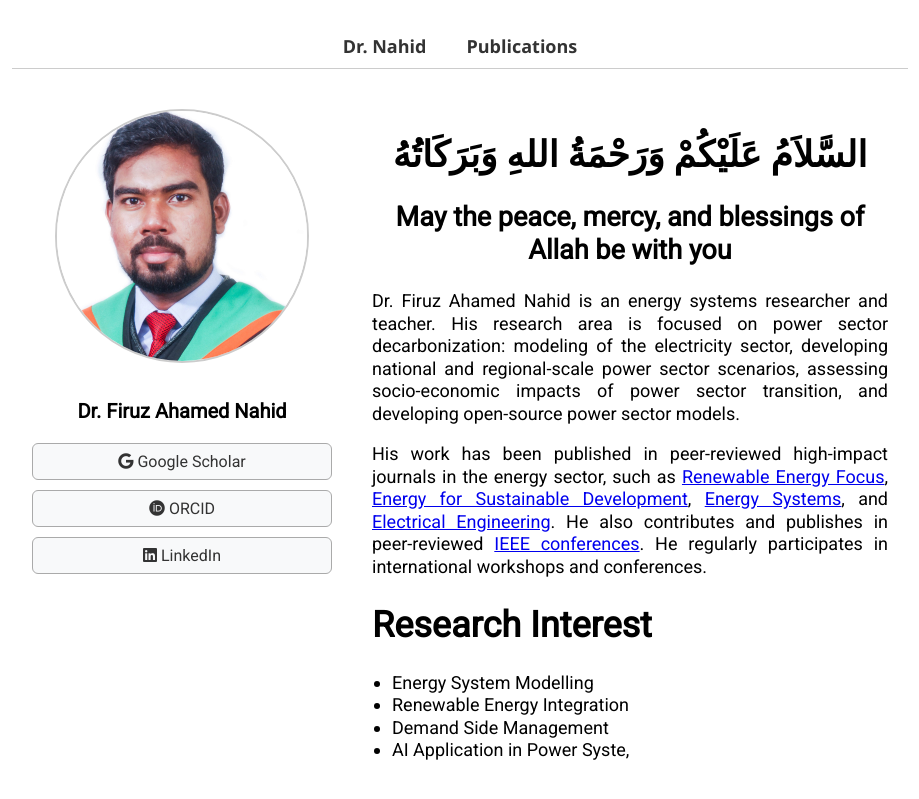
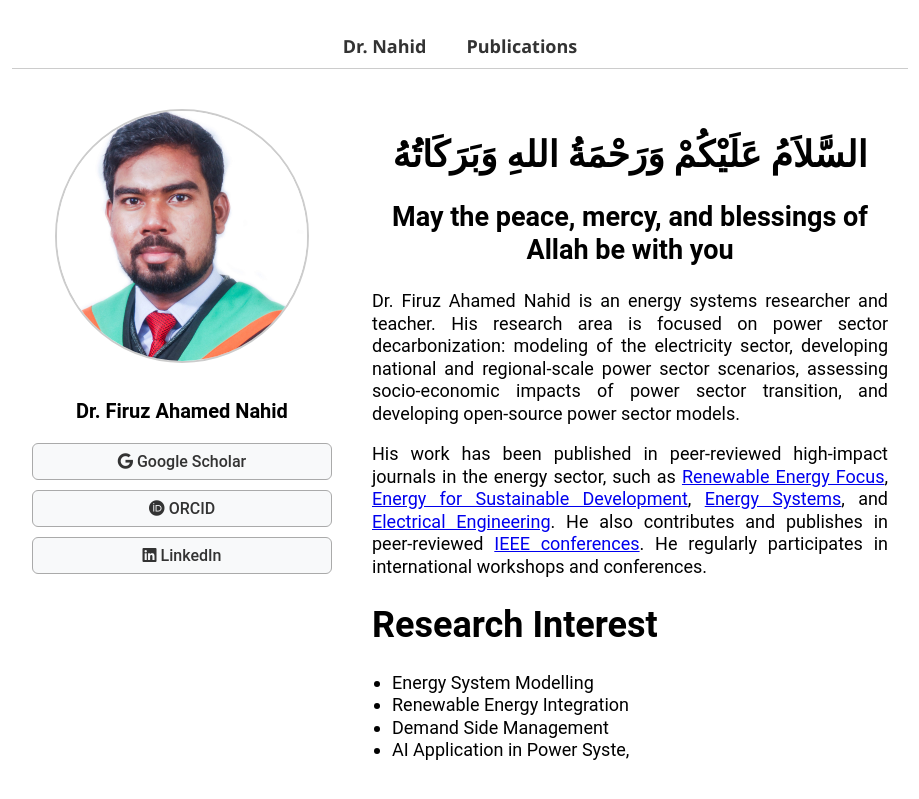
Before and after one commit to FiruzAhamed/firuzahamed.github.io, a Jekyll site: the page built from index.md, in a window 1280 px wide. Shown: the top 799 px of the page, without its empty margins (180-1099 px from the left). Built offline with Jekyll 4.4.1, drawn with Linux system fonts in a browser that asks for light colours.

Commit message:
Update default.html

```diff
--- a/_layouts/default.html
+++ b/_layouts/default.html
@@ -6,7 +6,7 @@
   <title>{{ page.title }}</title>
   <link rel="stylesheet" href="/assets/css/style.css">
   <link rel="stylesheet" href="https://cdnjs.cloudflare.com/ajax/libs/font-awesome/5.15.4/css/all.min.css">
-  <link href="https://fonts.googleapis.com/css2?family=Roboto&display=swap" rel="stylesheet">
+  <link href="https://fonts.googleapis.com/css2?family=Open+Sans&display=swap" rel="stylesheet">
 </head>
 <body class="{{ page.bodyClass | default: '' }}">
   {{ content }}
```
